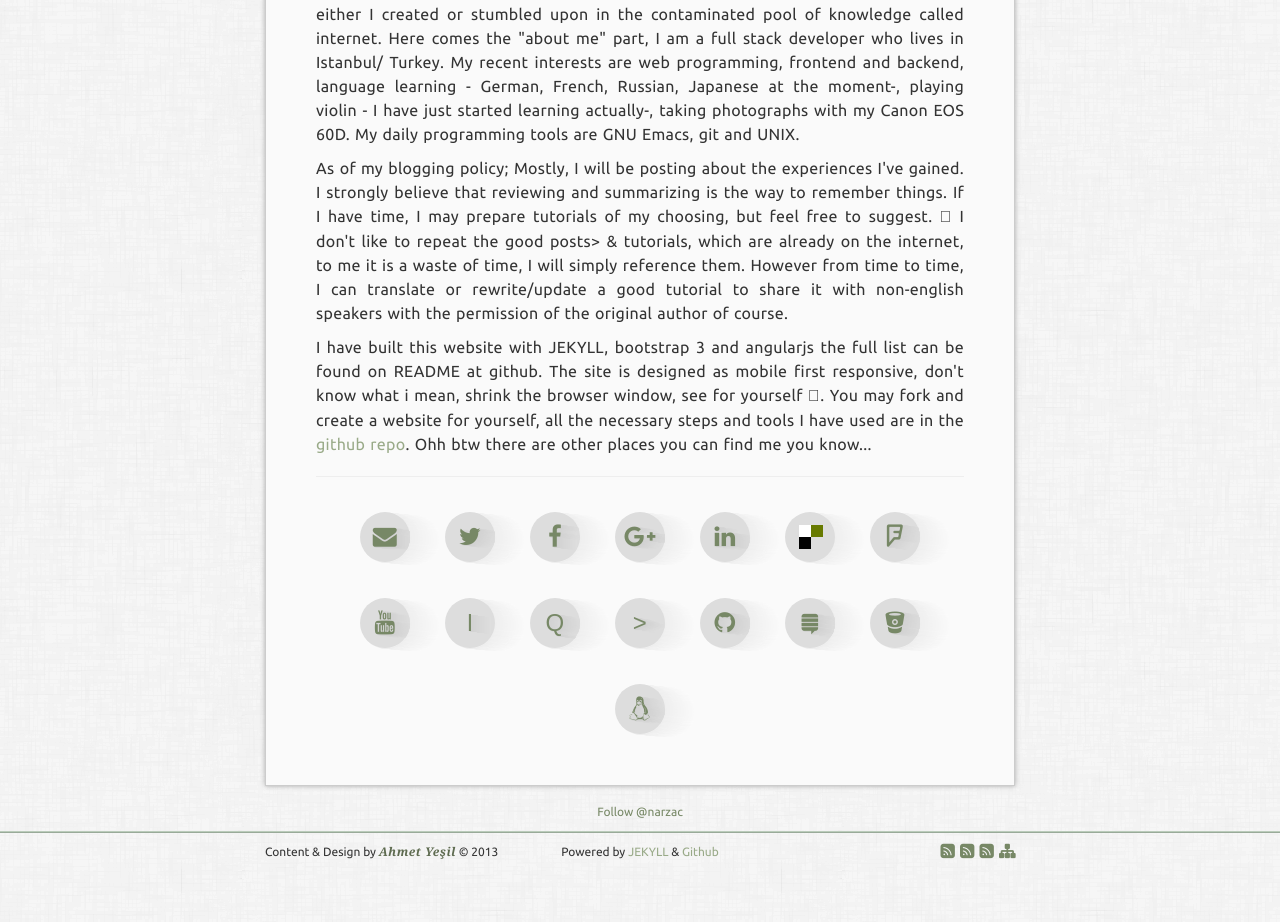
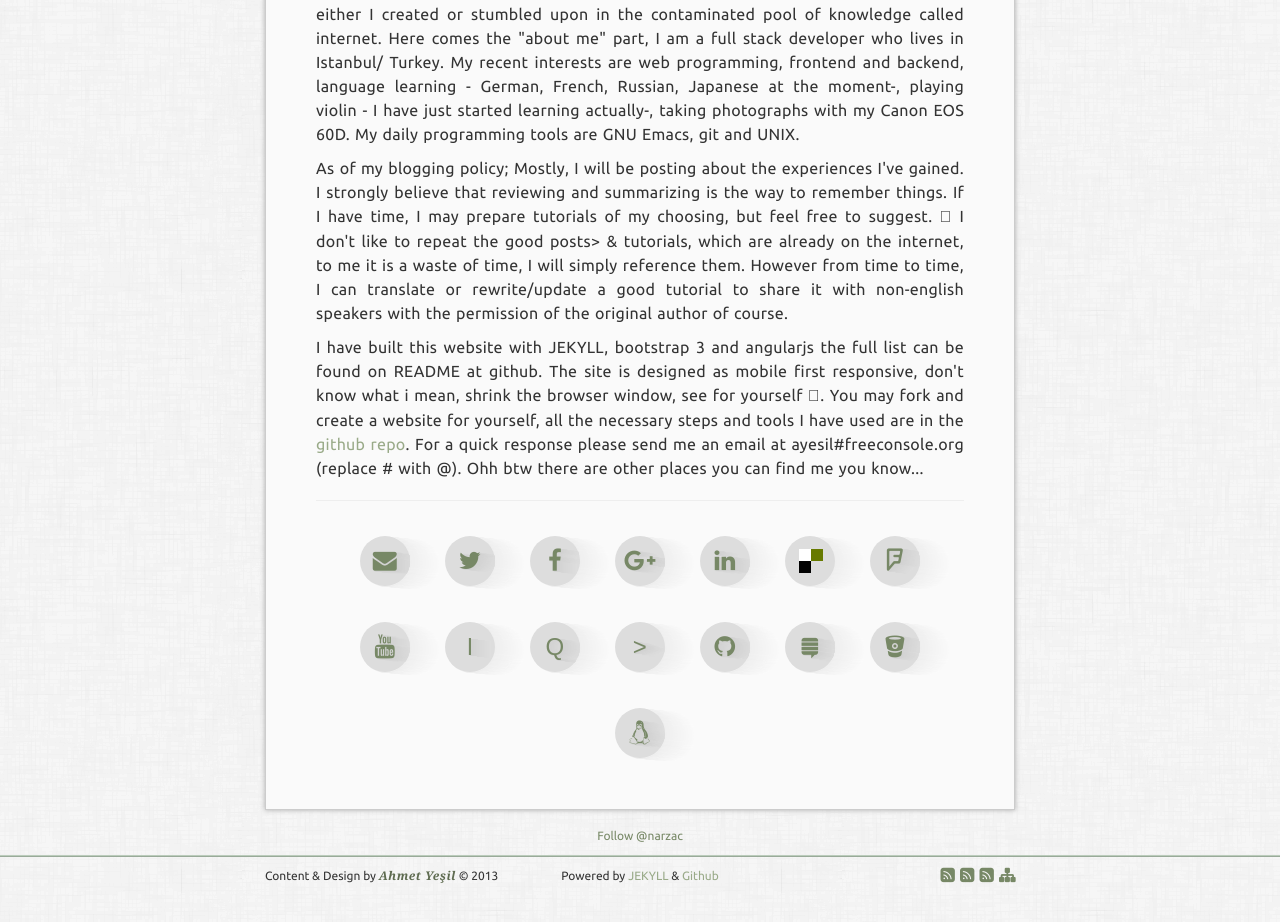
Before and after one commit to narzac/narzac.github.io, a Jekyll site: the page built from about.html, in a window 1280 px wide, cut to the strip 324-1248 px from the top of the page. Built offline with Jekyll 4.4.1, drawn with Linux system fonts in a browser that asks for light colours; nearby versions of some CDN libraries; some web fonts are replaced; comment, search, counter and statistics services are not loaded; before the commit the page ends 1224 px from its top, so only the background shows below that.

Commit message:
update email

```diff
--- a/about.html
+++ b/about.html
@@ -4,7 +4,7 @@ language : en
 title: About &lt;- narzac.me
 current: ps-nav-about
 ---
-<a class="hidden-xs" href="https://github.com/{{ site.my.github.nick }}/{{ site.my.github.repo }}"">
+<a class="hidden-xs" href="https://github.com/{{ site.my.github.nick }}/{{ site.my.github.repo }}">
   <img style="z-index: 1000; position: absolute; top: 0; left: 0; border: 0;"
        src="https://s3.amazonaws.com/github/ribbons/forkme_left_green_007200.png"
        alt="Fork me on GitHub">
@@ -21,12 +21,11 @@ It's been like what,	{{ site.time | date: %Y | minus: 1985 }} years... or is it?
       </p>
       <p> As of my blogging policy; Mostly, I will be posting about the experiences I've gained. I strongly believe that reviewing and summarizing is the way to remember things. If I have time, I may prepare tutorials of my choosing, but feel free to suggest. <span class="fontelico-emo-happy"></span> I don't like to repeat the good posts> & tutorials, which are already on the internet, to me it is a waste of time, I will simply reference them. However from time to time, I can translate or rewrite/update a good tutorial to share it with non-english speakers with the permission of the original author of course.</p>
       <p class="ps-about"> I have built this website with JEKYLL, bootstrap 3 and angularjs the full list can be found on README at github. The site is designed as mobile first responsive, don't know what i mean, shrink the browser window, see for yourself <span class="fontelico-emo-wink">. You may fork and create a website for yourself, all the necessary steps and tools I have used are in the
-  <a target="_blank" href="https://github.com/{{ site.my.github.nick }}/{{ site.my.github.repo }}">github repo</a>.
- Ohh btw there are other places you can find me you know...</p>
+  <a target="_blank" href="https://github.com/{{ site.my.github.nick }}/{{ site.my.github.repo }}">github repo</a>. For a quick response please send me an email at ayesil#freeconsole.org (replace # with @). Ohh btw there are other places you can find me you know...</p>
       <hr>
       <div class="ps-social-networks">
     <div class="ps-network-gmail">
-	  <a target="_blank" href="mailto:narzac@gmail.com"><i class="fa fa-envelope"></i></a>
+      <a target="_blank" href="mailto:ayesil#freeconsole.org"><i class="fa fa-envelope"></i></a>
     </div>
 
     <div class="ps-network-twitter">
```
Lines whose indentation alone changed are shown as unchanged.
